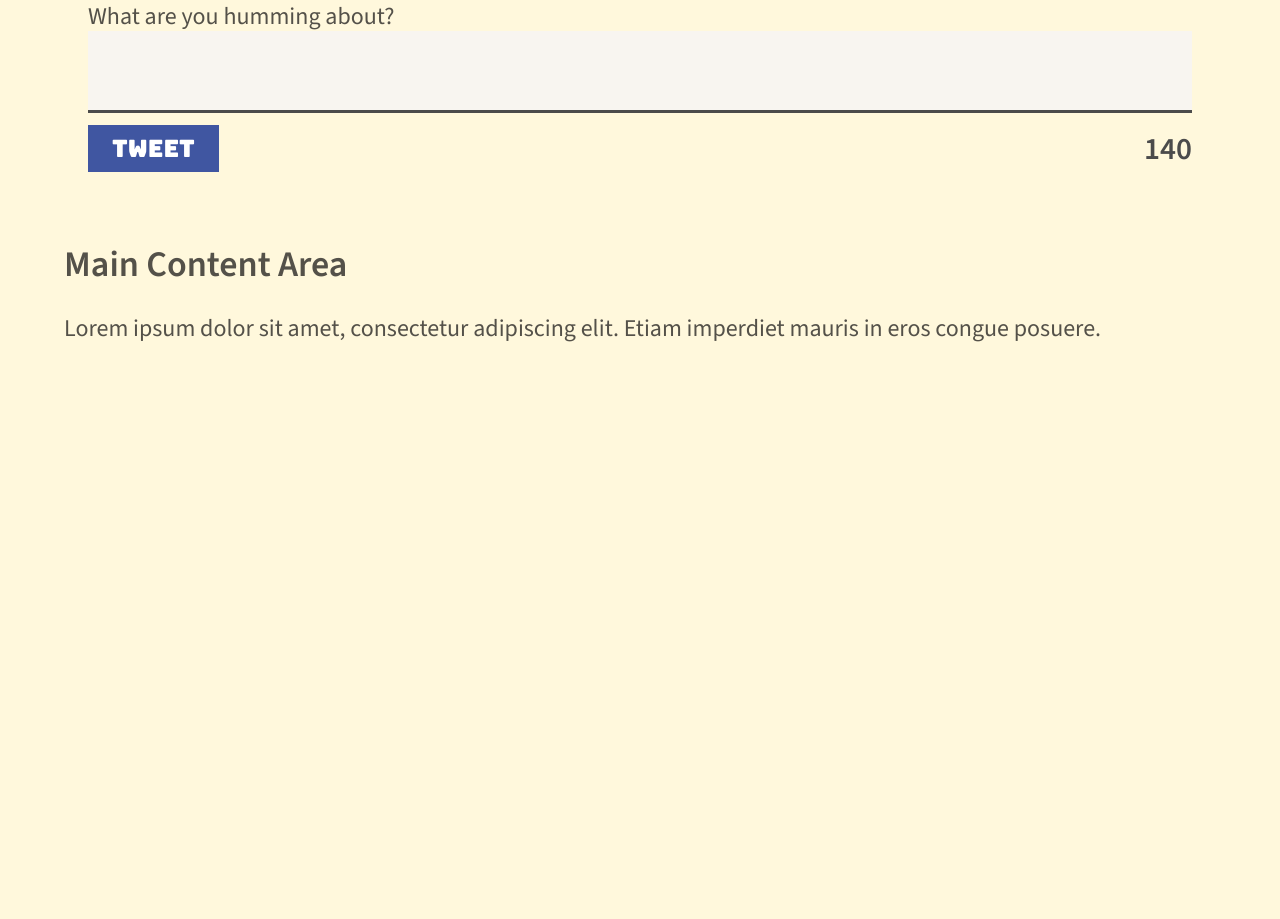
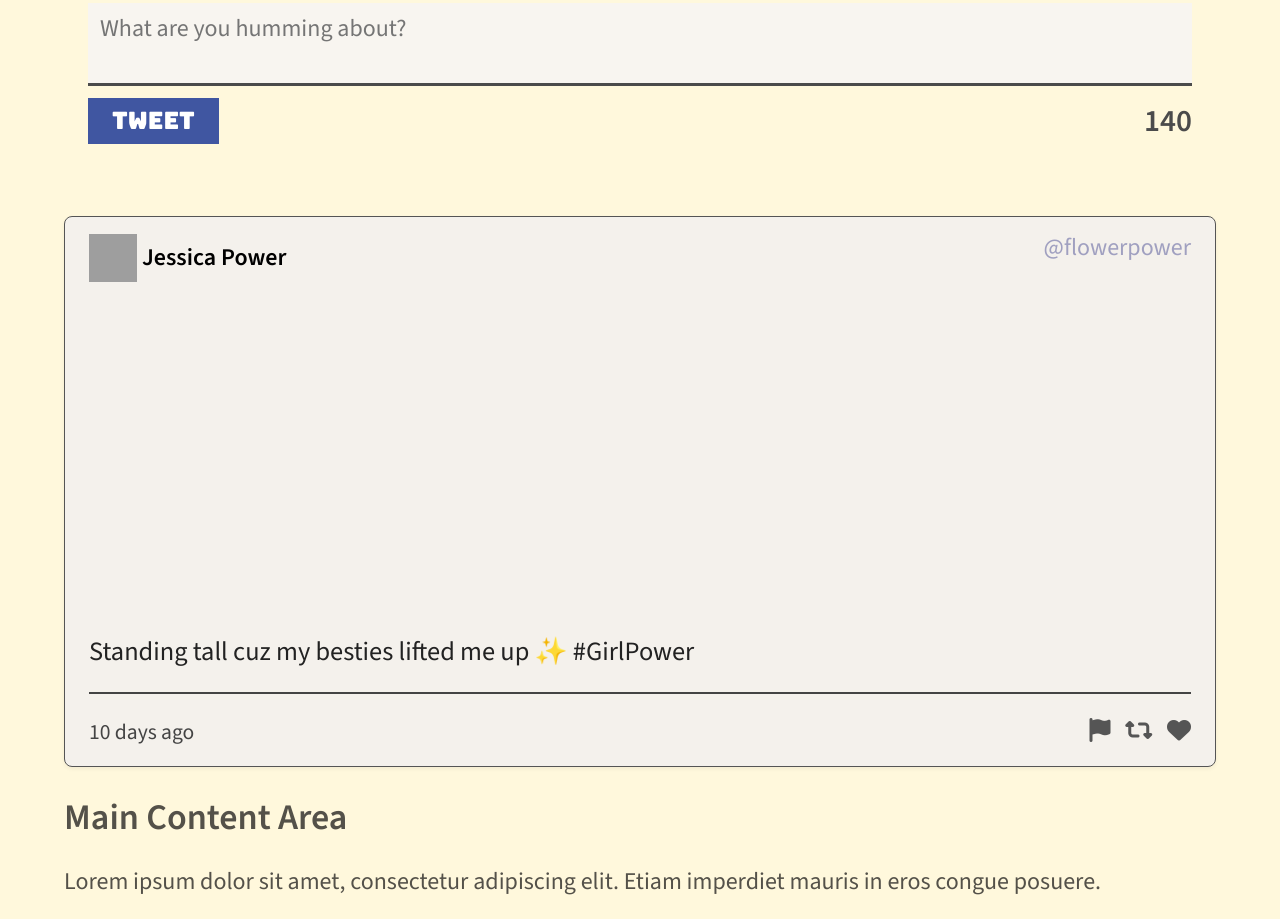
Before and after one commit to gitgudman/tweeter, a plain HTML site: page public/index.html in a window 1280 px wide. Shown: the part 660-1579 px from the top of the page. Before the commit the page ends 1027 px from the top, so only its background shows below. Drawn offline with nearby package versions, Linux system fonts and the light colour scheme; grey boxes are pictures that could not be loaded.

Commit message:
old changes for tweet-text

```diff
--- a/public/index.html
+++ b/public/index.html
@@ -1,78 +1,100 @@
+
 <!DOCTYPE html>
 <html lang="en">
   <head>
-    <!-- Meta Information -->
+    <meta charset="UTF-8" />
     <title>Tweeter - Home Page</title>
 
     <!-- External CSS -->
     <link rel="stylesheet" href="https://cdnjs.cloudflare.com/ajax/libs/normalize/8.0.1/normalize.min.css" type="text/css" />
 
     <!-- Font Awesome -->
-    <link rel="stylesheet" href="https://cdnjs.cloudflare.com/ajax/libs/font-awesome/6.5.0/css/all.min.css">
+    <link rel="stylesheet" href="https://cdnjs.cloudflare.com/ajax/libs/font-awesome/6.5.0/css/all.min.css" />
 
     <!-- Google Fonts -->
-    <link rel="preconnect" href="https://fonts.googleapis.com">
-    <link rel="preconnect" href="https://fonts.gstatic.com" crossorigin>
-    <link href="https://fonts.googleapis.com/css2?family=Bungee&family=Source+Sans+3:ital,wght@0,300..600;1,300..600&display=swap" rel="stylesheet">
+    <link rel="preconnect" href="https://fonts.googleapis.com" />
+    <link rel="preconnect" href="https://fonts.gstatic.com" crossorigin />
+    <link href="https://fonts.googleapis.com/css2?family=Bungee&family=Source+Sans+3:ital,wght@0,300..600;1,300..600&display=swap" rel="stylesheet" />
 
     <!-- App CSS -->
-    <link rel="stylesheet" href="/styles/layout.css" type="text/css" />
-
-    <!-- Nav CSS -->
-    <link rel="stylesheet" href="/styles/nav.css">
-
-    <!-- Header CSS -->
-    <link rel="stylesheet" href="/styles/header.css">
-
-    <!-- New Tweet CSS -->
-    <link rel="stylesheet" href="/styles/new-tweet.css">
+    <link rel="stylesheet" href="/styles/layout.css" />
+    <link rel="stylesheet" href="/styles/nav.css" />
+    <link rel="stylesheet" href="/styles/header.css" />
+    <link rel="stylesheet" href="/styles/new-tweet.css" />
+    <link rel="stylesheet" href="/styles/tweet.css" />
 
     <!-- External JS -->
     <script src="https://ajax.googleapis.com/ajax/libs/jquery/3.4.1/jquery.min.js"></script>
 
     <!-- Character Counter JS -->
-    <script src="/scripts/composer-char-counter.js"></script>
+    <script src="/scripts/composer-char-counter.js" defer></script>
 
     <!-- App JS -->
-    <script type="text/javascript" src="/scripts/client.js"></script>
+    <script src="/scripts/client.js" defer></script>
   </head>
 
   <body>
-    <!-- Top nav bar (fixed) -->
+    <!-- Nav -->
     <nav>
       <span>tweeter</span>
       <div class="nav-right">
-        <strong>Write</strong> a new tweet<br>
+        <strong>Write</strong> a new tweet<br />
         <i class="fa-solid fa-angles-down"></i>
       </div>
-          </nav>
+    </nav>
 
+    <!-- Header -->
     <header>
-      <div>
-        <img src="/images/profile-hex.png" alt="User Avatar">
-      </div>
-      <br>
-      <div>
+      <div class="profile-header">
+        <img src="/images/profile-hex.png" alt="User Avatar" />
         <h2>Amy Mansell</h2>
       </div>
     </header>
 
-    <!-- Page-specific (main) content here -->
+
+    <!-- Main -->
     <main class="container">
+      <!-- Compose Tweet -->
       <section class="new-tweet">
         <h2>Compose Tweet</h2>
         <form action="/api/tweets" method="POST">
-          <label for="tweet-text">What are you humming about?</label>
-          <textarea name="text" id="tweet-text"></textarea>
+          <textarea name="text" id="tweet-text" placeholder="What are you humming about?"></textarea>
+
           <div>
             <button type="submit">Tweet</button>
             <output name="counter" class="counter" for="tweet-text">140</output>
           </div>
         </form>
       </section>
+
+      <!-- Tweets -->
+      <section class="tweets-container">
+        <article class="tweet">
+          <header>
+            <div class="avatar-name">
+              <img src="https://i.imgur.com/nlhLi3I.png" alt="avatar" />
+              <span class="name">Jessica Power</span>
+            </div>
+            <span class="user-handle">@flowerpower</span>
+          </header>
+
+          <p class="tweet-text">Standing tall cuz my besties lifted me up ✨ #GirlPower</p>
+
+          <div class="divider"></div>
+
+          <footer>
+            <span class="timestamp">10 days ago</span>
+            <div class="tweet-icons">
+              <i class="fas fa-flag"></i>
+              <i class="fas fa-retweet"></i>
+              <i class="fas fa-heart"></i>
+            </div>
+          </footer>
+        </article>
+      </section>
+
       <h2>Main Content Area</h2>
       <p>Lorem ipsum dolor sit amet, consectetur adipiscing elit. Etiam imperdiet mauris in eros congue posuere.</p>
     </main>
-
-      </body>
+  </body>
 </html>
--- a/public/styles/header.css
+++ b/public/styles/header.css
@@ -1,6 +1,6 @@
 header {
     width: 100%;
-    background-color: #f7a440;
+    background-color: #4083f7;
     background-image: url("https://www.transparenttextures.com/patterns/french-stucco.png");
     background-repeat: repeat;
     display: flex;
@@ -8,6 +8,7 @@ header {
     align-items: center;
     justify-content: center;
     height: 400px;
+    color: #fff
   }
 
   header img {
@@ -21,3 +22,10 @@ header {
     color: #fff;
     margin-top: 20px;
   }
+
+  .profile-header {
+    display: flex;
+    flex-direction: column;
+    align-items: center;
+    justify-content: center;
+  }
--- /dev/null
+++ b/public/styles/tweet.css
@@ -0,0 +1,141 @@
+  .avatar-name {
+    display: flex;
+    align-items: center;
+    gap: 5px;
+  }
+
+  .avatar-name img {
+    width: 48px;            /* or preferred size */
+    height: 48px;
+    border-radius: 0%;     /* circle avatar */
+  }
+
+  article.tweet {
+    font-size: 1em;
+    font-weight: 400;
+    color: #333;
+    margin: 0 0 0.5em 0;
+    padding: 0.5em 1em;
+  }
+
+  article.tweet:hover {
+    box-shadow: 0px 4px 12px rgba(0, 0, 0, 0.2);
+  }
+
+  /* Tweeter body */
+  article.tweet header {
+    display: flex;
+    flex-direction: row;
+    align-items: flex-start;
+    background: none;
+    color: #000000;
+    padding: 0.2em 0 0.2em 0;
+    border-radius: 6px 6px 0 0;
+  }
+
+  .tweet-text {
+    margin: 0.25em 0 0.2em 0 !important;
+    font-weight: 400 !important;
+    color: #222 !important;
+  }
+
+  .name {
+    font-weight: bold;
+    font-size: 1.0em;
+  }
+
+  /* Handle right-aligned */
+  .user-handle {
+    color: #a0a0c0;
+    font-weight: lighter;
+  }
+
+  .divider {
+    border-bottom: 2px solid #444;
+    margin-top: 1em;
+    margin-bottom: 0.5em;
+  }
+
+  article.tweet footer {
+    display: flex;
+    justify-content: space-between;
+    align-items: center;
+  }
+
+  /* Footer layout */
+  .tweet footer {
+    display: flex;
+    justify-content: space-between;
+    align-items: center;
+  }
+
+  .timestamp {
+    margin-bottom: 0.3em;
+    font-size: 0.9em;
+    color: #444;
+  }
+
+
+  /* Tweet content */
+  .tweet p {
+    font-size: 1.1em;
+    font-weight: 400;
+    margin: 4px 0;
+    line-height: 1.2;
+  }
+
+  /* Divider line */
+  .divider {
+    height: 2px;
+    background-color: #333;
+    margin: 1em 0;
+  }
+
+  .tweet {
+    background-color: #f4f1ec;
+    border: 1px solid #555;
+    border-radius: 8px;
+    padding: 1em;
+    margin-bottom: 2em;
+    transition: box-shadow 0.3s ease-in-out;
+    box-shadow: 0 2px 4px rgba(0, 0, 0, 0.05);
+  }
+
+  .tweet:hover {
+    box-shadow: 0 6px 20px rgba(0, 0, 0, 0.25);
+  }
+
+  /* Remove background image */
+  .tweet::before {
+    display: none !important;
+  }
+
+  /* Header */
+  .tweet header {
+    display: flex;
+    justify-content: space-between;
+    align-items: center;
+  }
+
+  .tweet-icons i {
+    margin-left: 10px;
+    margin-bottom: 0.5em;
+    color: #555;
+    transition: color 0.5s ease;
+  }
+
+  .tweet-icons i:hover {
+    color: goldenrod;
+  }
+
+  .tweet-icons i.fa-flag:hover {
+    color: #f4c542;
+  }
+
+  .tweet-icons i.fa-retweet:hover {
+    color: #4caf50;
+  }
+
+  .tweet-icons i.fa-heart:hover {
+    color: #e0245e;
+  }
```
Also changed, not shown: public/scripts/composer-char-counter.js (line endings or trailing spaces).
